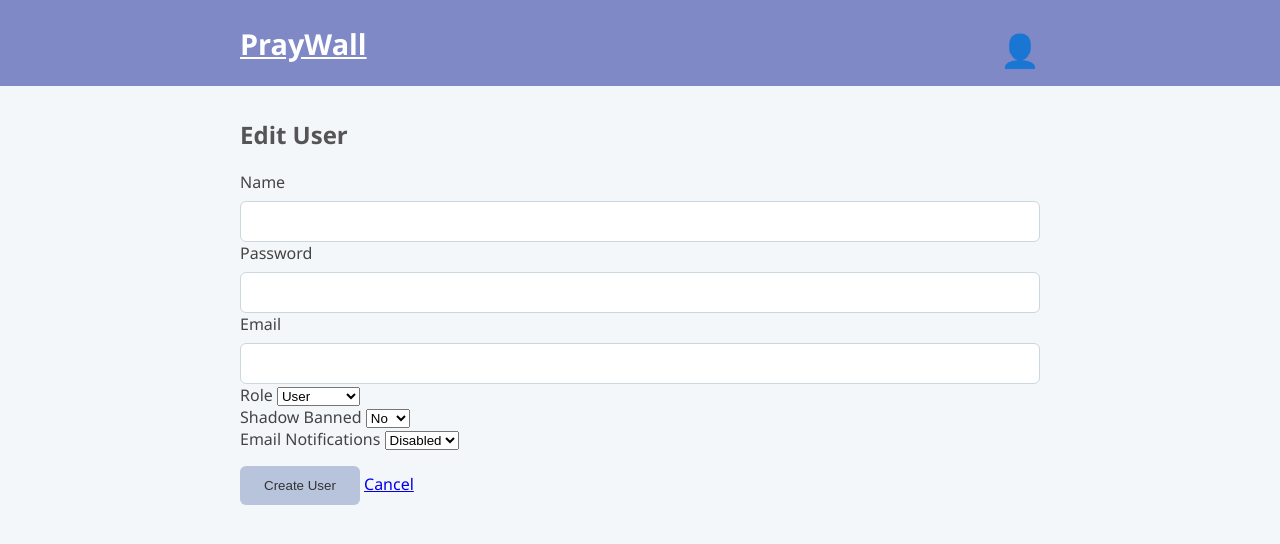
After one commit to veasey/praywall, a PHP site: template templates/backend/admin/user_create.twig in a window 1280 px wide. The commit adds this page. Shown: the top 544 px of the page. Run offline with PHP 8.4, Linux system fonts and the light colour scheme; the template is opened without the code that fills it, so the values that code supplies are empty; some libraries are stand-ins or nearby versions.

Commit message:
create user form and logic

```diff
--- a/src/Repositories/UserRepository.php
+++ b/src/Repositories/UserRepository.php
@@ -181,8 +181,8 @@ class UserRepository
     public function createUser(array $userData): int
     {
         $stmt = $this->db->prepare("
-            INSERT INTO users (name, email, password, role, created_at)
-            VALUES (:name, :email, :password, :role, NOW())
+            INSERT INTO users (name, email, password_hash, role, created_at)
+            VALUES (:name, :email, :password_hash, :role, NOW())
         ");
         $stmt->execute($userData);
         return (int)$this->db->lastInsertId();
--- a/src/routes/backend.php
+++ b/src/routes/backend.php
@@ -23,7 +23,8 @@ return function (App $app) {
         $group->get('/user/{id}/edit', [AdminUserController::class, 'showUserEditForm']);
         $group->post('/user/{id}/edit', [AdminUserController::class, 'updateUser']);
         $group->post('/user/{id}/delete', [AdminUserController::class, 'deleteUser']);
-        $group->post('/user/create', [AdminUserController::class, 'showUserCreateForm']);
+        $group->get('/user/create', [AdminUserController::class, 'showUserCreateForm']);
+        $group->post('/user/create', [AdminUserController::class, 'createUser']);
         $group->get('/settings', [AdminDashboardController::class, 'showSettings']);
     })->add(new AuthMiddleware());
 };
--- /dev/null
+++ b/templates/backend/admin/user_create.twig
@@ -0,0 +1,55 @@
+{% extends "base.twig" %}
+
+{% block title %}Admin - Create User{% endblock %}
+
+{% block content %}
+  <h2>Edit User</h2>
+
+  <form method="post" action="/admin/user/create" class="user-edit-form">
+    <div class="form-group">
+      <label for="name">Name</label>
+      <input type="text" id="name" name="name" value="" required>
+    </div>
+
+    <div class="form-group">
+      <label for="name">Password</label>
+      <input type="password" id="password" name="password" value="" required>
+    </div>
+
+    <div class="form-group">
+      <label for="email">Email</label>
+      <input type="email" id="email" name="email" value="" required>
+    </div>
+
+    <div class="form-group">
+      <label for="role">Role</label>
+      <select name="role" id="role">
+        <option value="user" 'selected'>User</option>
+        <option value="moderator">Moderator</option>
+        <option value="admin">Admin</option>
+      </select>
+    </div>
+
+    <div class="form-group">
+        <label for="shadow_banned">Shadow Banned</label>
+        <select name="settings[shadow_banned]" id="shadow_banned">
+            <option value="0" selected'>No</option>
+            <option value="1">Yes</option>
+        </select>
+    </div>
+
+    <div class="form-group">
+        <label for="notifications_enabled">Email Notifications</label>
+        <select name="settings[notifications_enabled]" id="notifications_enabled">
+            <option value="1">Enabled</option>
+            <option value="0" selected>Disabled</option>
+        </select>
+    </div>
+
+    <div class="form-actions">
+      <button type="submit">Create User</button>
+      <a href="/admin/users">Cancel</a>
+    </div>
+  </form>
+
+{% endblock %}
--- a/templates/backend/admin/users.twig
+++ b/templates/backend/admin/users.twig
@@ -20,6 +20,10 @@
 
     <button type="submit">Apply Filters</button>
   </form>
+
+  <div style="margin: 1em 0;">
+    <a href="/admin/user/create" class="button">Create New User</a>
+  </div>
 
   <table>
     <thead>
```
Also changed, not shown: src/Controllers/Backend/Admin/UserController.php (+14 -2 lines).
